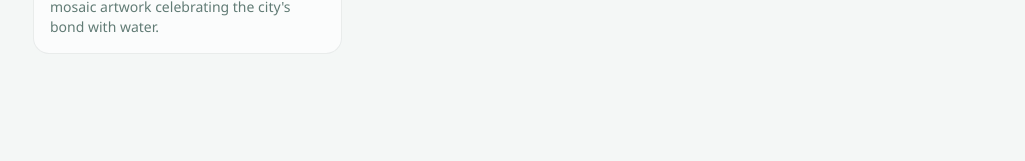
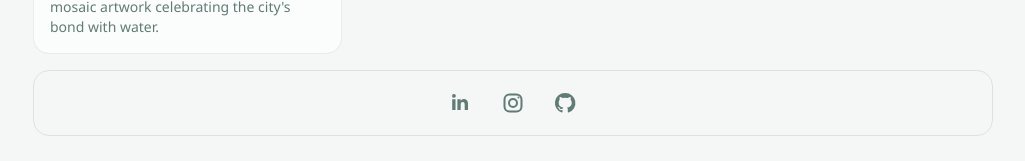
Before and after one commit to teuncm/skipper, a Vue app: page / in a window 1280 px wide. Shown: the part 1002-1163 px from the top of the page, without its empty margins (127-1152 px from the left). Before the commit the page ends 1084 px from the top, so only its background shows below. Built offline with nearby package versions, Linux system fonts and the light colour scheme.

Commit message:
Vibe coded the contact section

```diff
--- a/src/components/Main.vue
+++ b/src/components/Main.vue
@@ -402,6 +402,44 @@ onBeforeUnmount(() => {
         </div>
       </section>
 
+      <nav class="mb-4 flex items-center justify-center gap-3 rounded-2xl border border-[#15302b]/10 px-4 py-3" aria-label="Teun's social profiles">
+        <a
+          href="https://www.linkedin.com/in/teun-mathijssen/"
+          target="_blank"
+          rel="noopener noreferrer"
+          class="grid size-10 place-items-center rounded-full text-[#617b75] transition hover:bg-[#0a66c2]/8 hover:text-[#0a66c2] focus-visible:outline-2 focus-visible:outline-offset-4 focus-visible:outline-[#d26b4a]"
+          aria-label="Teun on LinkedIn"
+        >
+          <svg viewBox="0 0 24 24" class="size-6" fill="currentColor" aria-hidden="true">
+            <path d="M6.5 8.3H3.2V19h3.3V8.3ZM4.9 3A1.9 1.9 0 1 0 5 6.8 1.9 1.9 0 0 0 4.9 3ZM19 12.9c0-3.2-1.7-4.9-4.1-4.9a3.5 3.5 0 0 0-3.2 1.8V8.3H8.4V19h3.3v-5.3c0-1.4.3-2.8 2.1-2.8s1.9 1.6 1.9 2.9V19H19v-6.1Z" />
+          </svg>
+        </a>
+        <a
+          href="https://www.instagram.com/teuncm"
+          target="_blank"
+          rel="noopener noreferrer"
+          class="grid size-10 place-items-center rounded-full text-[#617b75] transition hover:bg-[#d26b4a]/8 hover:text-[#d26b4a] focus-visible:outline-2 focus-visible:outline-offset-4 focus-visible:outline-[#d26b4a]"
+          aria-label="Teun on Instagram"
+        >
+          <svg viewBox="0 0 24 24" class="size-6" fill="none" stroke="currentColor" stroke-width="2" aria-hidden="true">
+            <rect x="3.5" y="3.5" width="17" height="17" rx="5" />
+            <circle cx="12" cy="12" r="4" />
+            <circle cx="17.5" cy="6.5" r="1" fill="currentColor" stroke="none" />
+          </svg>
+        </a>
+        <a
+          href="https://github.com/teuncm/"
+          target="_blank"
+          rel="noopener noreferrer"
+          class="grid size-10 place-items-center rounded-full text-[#617b75] transition hover:bg-[#15302b]/8 hover:text-[#15302b] focus-visible:outline-2 focus-visible:outline-offset-4 focus-visible:outline-[#d26b4a]"
+          aria-label="Teun on GitHub"
+        >
+          <svg viewBox="0 0 24 24" class="size-6" fill="currentColor" aria-hidden="true">
+            <path fill-rule="evenodd" d="M12 2a10 10 0 0 0-3.2 19.5c.5.1.7-.2.7-.5v-1.9c-2.8.6-3.4-1.2-3.4-1.2-.5-1.2-1.1-1.5-1.1-1.5-.9-.6.1-.6.1-.6 1 0 1.6 1.1 1.6 1.1.9 1.6 2.4 1.1 2.9.9.1-.7.4-1.1.7-1.4-2.2-.3-4.6-1.1-4.6-5A3.9 3.9 0 0 1 6.7 8.7c-.1-.3-.4-1.3.1-2.7 0 0 .9-.3 2.8 1.1a9.6 9.6 0 0 1 5.1 0C16.7 5.7 17.5 6 17.5 6c.6 1.4.2 2.4.1 2.7a3.9 3.9 0 0 1 1.1 2.7c0 3.9-2.4 4.7-4.6 5 .4.3.7.9.7 1.8V21c0 .3.2.6.7.5A10 10 0 0 0 12 2Z" clip-rule="evenodd" />
+          </svg>
+        </a>
+      </nav>
+
     </div>
   </main>
 </template>
```
